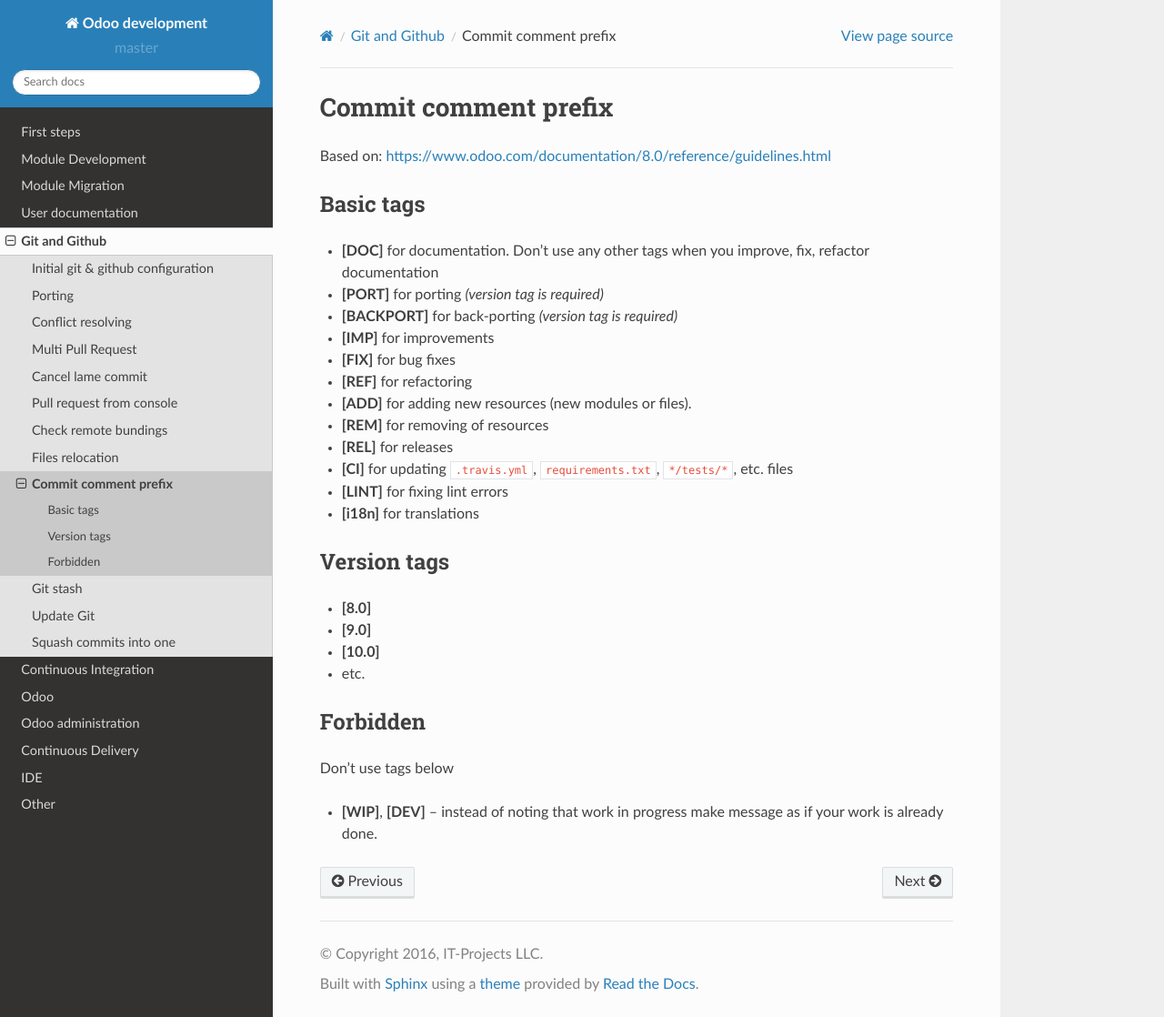
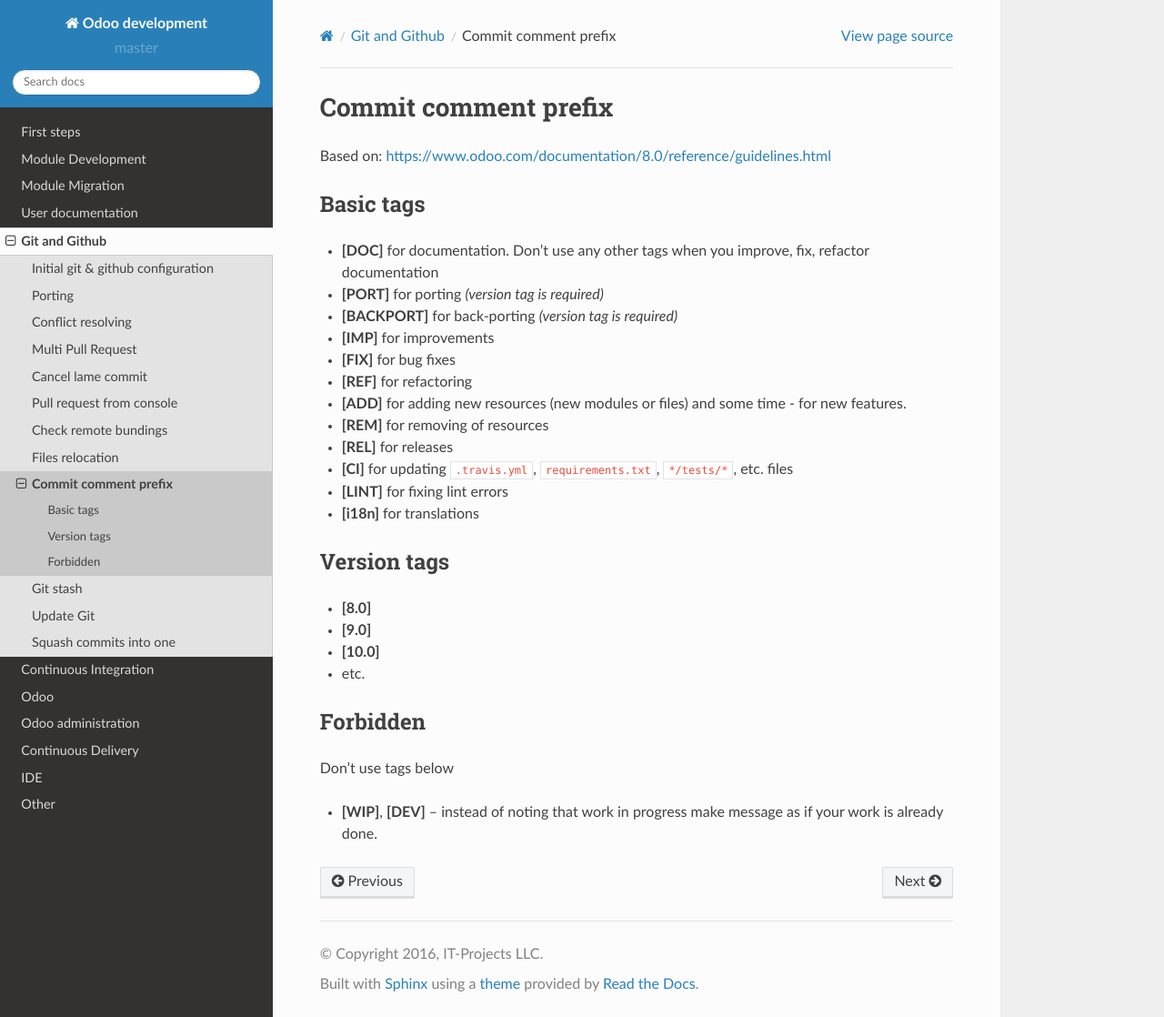
Before and after one commit to itpp-labs/odoo-development, a Sphinx documentation site: the page built from docs/git/commits.rst, in a window 1280 px wide and 1118 px high. Shown: the whole window at 91% size. Built offline with Sphinx 7.4.7 and the Read the Docs theme 2.0.0, drawn with Linux system fonts in a browser that asks for light colours; pages that are not in the unit, such as notebooks, are missing from menus.

Commit message:
clarify ADD tag

```diff
--- a/docs/git/commits.rst
+++ b/docs/git/commits.rst
@@ -11,7 +11,7 @@
 * **[IMP]** for improvements
 * **[FIX]** for bug fixes
 * **[REF]** for refactoring
-* **[ADD]** for adding new resources (new modules or files).
+* **[ADD]** for adding new resources (new modules or files) and some time - for new features.
 * **[REM]** for removing of resources
 * **[REL]** for releases
 * **[CI]** for updating ``.travis.yml``, ``requirements.txt``, ``*/tests/*``, etc. files
```
